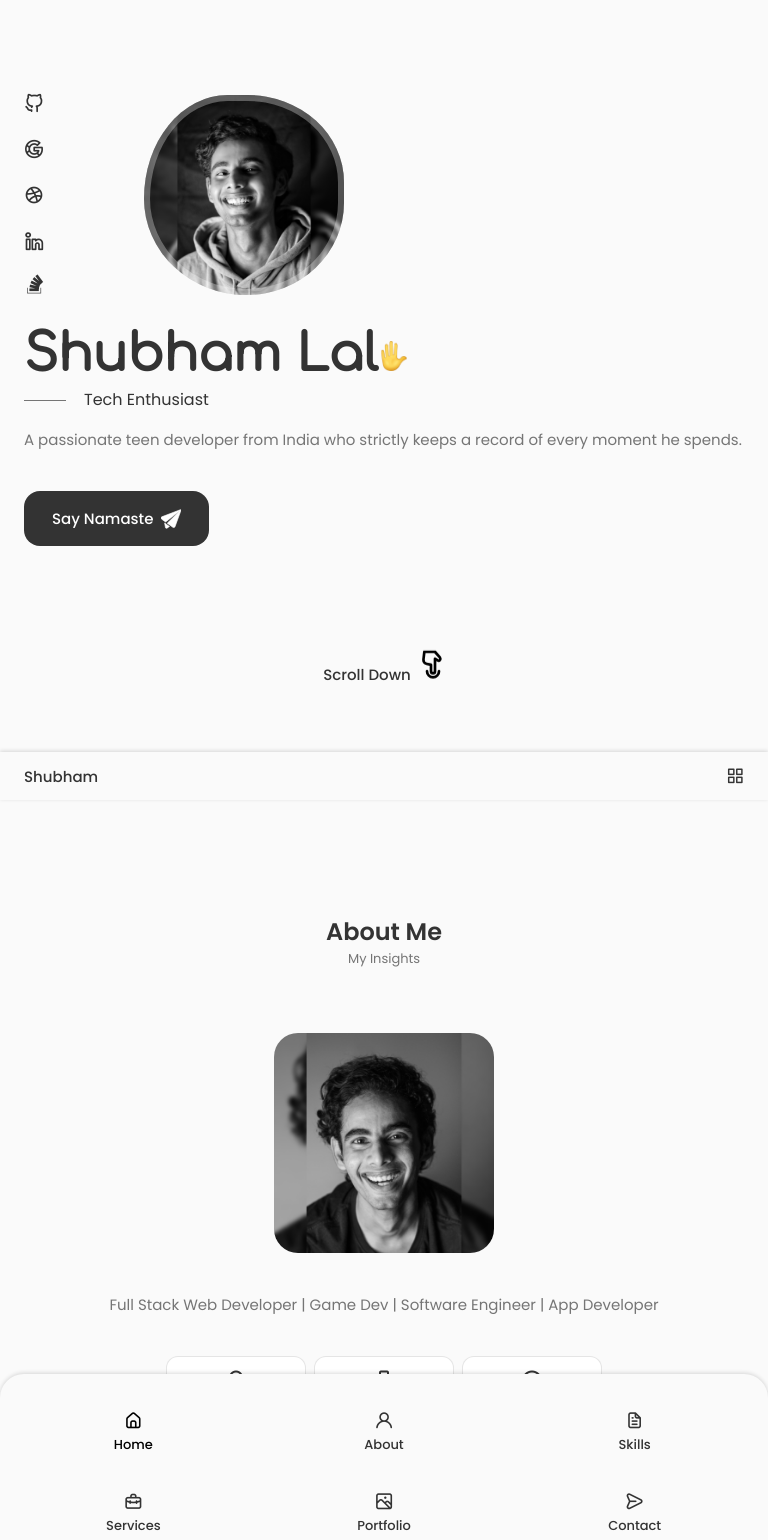
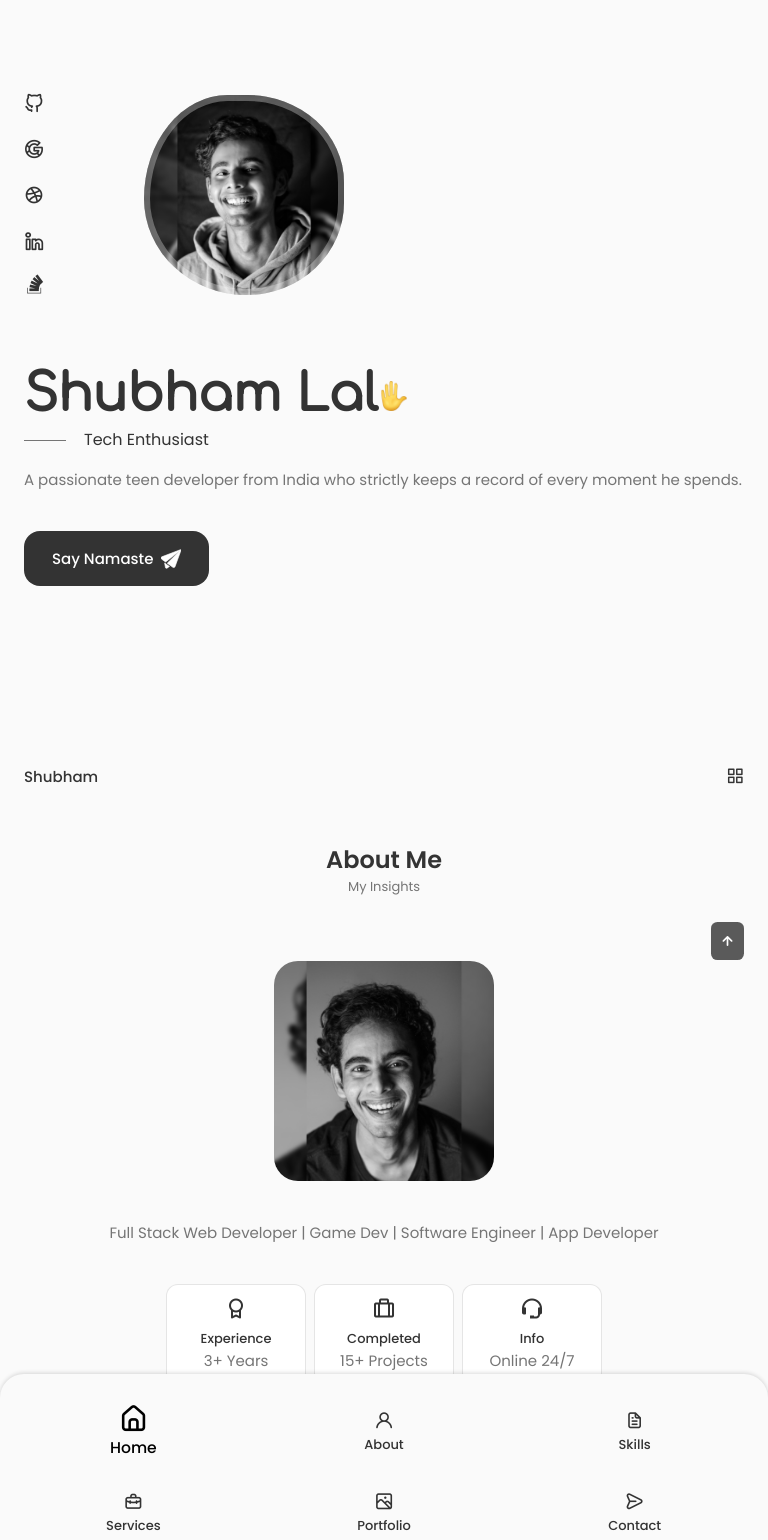
Before and after one commit to CERTIFIED2003/my_insights, a React (Create React App) app: page / in a window 768 px wide. Shown: the top 1540 px of the page. Built offline with nearby package versions, Linux system fonts and the light colour scheme; the HTML template or start-up script is replaced by a standard one.

Commit message:
Footer Component added along with some UI changes

```diff
--- a/src/App.css
+++ b/src/App.css
@@ -98,6 +98,11 @@
 }
 
 /* REUSABLE CSS CLASSES */
+.space--vertical-first {
+  /* padding: 4rem 0 4rem 0; */
+  margin-bottom: 10rem;
+}
+
 .space--vertical {
   padding: 4rem 0 4rem 0;
 }
--- a/src/App.js
+++ b/src/App.js
@@ -6,6 +6,7 @@
 import Header from './components/header/Header';
 import Home from './components/home/Home';
 import Qualification from './components/qualification/Qualification';
+import ScrollUp from './components/scrollup/ScrollUp';
 import Services from './components/services/Services';
 import Skills from './components/skills/Skills';
 import Testimonials from './components/testimonials/Testimonials';
@@ -25,7 +26,7 @@
       <Header />
       <main className="main">
         <Home />
-        <div className="space--vertical" />
+        <div className="space--vertical-first" />
         <About />
         <div className="space--vertical" />
         <Skills />
@@ -35,8 +36,9 @@
         <Testimonials />
         <div className="space--vertical" />
         <Contact />
-        <Footer />
       </main>
+      <Footer />
+      <ScrollUp />
     </>
   );
 }
--- a/src/components/footer/footer.css
+++ b/src/components/footer/footer.css
@@ -62,4 +62,19 @@
     margin-top: 4.5rem;
     color: var(--title-color);
     text-align: center;
+    font-size: var(--smaller-font-size);
 }
+
+@media screen and (max-width: 992px) {
+    .footer__social-link {
+        padding: 0.25rem;
+        border-radius: 0.25rem;
+        font-size: 1rem;
+    }
+}
+
+@media screen and (max-width: 768px) {
+    .footer__container {
+        padding: 2rem 0 1rem;
+    }
+}
--- a/src/components/header/Header.jsx
+++ b/src/components/header/Header.jsx
@@ -5,6 +5,19 @@
 
 export default function Header() {
     const [toggle, setToggle] = useState(false);
+    window.addEventListener("scroll", function () {
+        const header = document.querySelector(".header");
+        if (this.scrollY >= 10) header.classList.add("scroll-header");
+        else header.classList.remove("scroll-header");
+        if (this.scrollY >= 5500) {
+            header?.classList.add("show-header");
+        }
+        else {
+            header?.classList.remove("show-header");
+        }
+    });
+
+    const [activeNav, setActiveNav] = useState("#home");
 
     return (
         <header className="header">
@@ -18,37 +31,37 @@
                 <div className={toggle ? "nav__menu show-menu" : "nav__menu"}>
                     <ul className="nav__list grid">
                         <li className="nav__item">
-                            <a href="#home" className="nav__link active-link">
+                            <a href="#home" onClick={() => setActiveNav("#home")} className={activeNav === "#home" ? "nav__link active-link" : "nav__link"}>
                                 <i className="uil uil-estate nav__icon"></i> Home
                             </a>
                         </li>
 
                         <li className="nav__item">
-                            <a href="#about" className="nav__link">
+                            <a href="#about" onClick={() => setActiveNav("#about")} className={activeNav === "#about" ? "nav__link active-link" : "nav__link"}>
                                 <i className="uil uil-user nav__icon"></i> About
                             </a>
                         </li>
 
                         <li className="nav__item">
-                            <a href="#skills" className="nav__link">
+                            <a href="#skills" onClick={() => setActiveNav("#skills")} className={activeNav === "#skills" ? "nav__link active-link" : "nav__link"}>
                                 <i className="uil uil-file-alt nav__icon"></i> Skills
                             </a>
                         </li>
 
                         <li className="nav__item">
-                            <a href="#services" className="nav__link">
+                            <a href="#services" onClick={() => setActiveNav("#services")} className={activeNav === "#services" ? "nav__link active-link" : "nav__link"}>
                                 <i className="uil uil-briefcase-alt nav__icon"></i> Services
                             </a>
                         </li>
 
                         <li className="nav__item">
-                            <a href="#portfolio" className="nav__link">
+                            <a href="#portfolio" onClick={() => setActiveNav("#portfolio")} className={activeNav === "#portfolio" ? "nav__link active-link" : "nav__link"}>
                                 <i className="uil uil-scenery nav__icon"></i> Portfolio
                             </a>
                         </li>
 
                         <li className="nav__item">
-                            <a href="#contact" className="nav__link">
+                            <a href="#contact" onClick={() => setActiveNav("#contact")} className={activeNav === "#contact" ? "nav__link active-link" : "nav__link"}>
                                 <i className="uil uil-message nav__icon"></i> Contact
                             </a>
                         </li>
--- a/src/components/header/header.css
+++ b/src/components/header/header.css
@@ -6,6 +6,13 @@
     bottom: 0;
     z-index: var(--z-fixed);
     background-color: var(--body-color);
+}
+
+.show-header {
+    display: none;
+}
+
+.scroll-header {
     box-shadow: 0 -1px 4px rgba(0, 0, 0, 0.15);
 }
 
@@ -38,6 +45,10 @@
     transition: 0.3s;
 }
 
+.nav__link i {
+    transition: 0.3s;
+}
+
 .nav__icon,
 .nav__close,
 .nav__toggle {
@@ -50,7 +61,18 @@
     color: var(--title-color-dark);
 }
 
+.active-link i {
+    transform: scale(1.35);
+}
+
 /* BREAKPOINTS */
+
+@media screen and (min-width: 768px) {
+    .active-link {
+        scale: 1.2;
+    }
+}
+
 @media screen and (max-width: 768px) {
     .header {
         top: initial;
--- a/src/components/home/home.css
+++ b/src/components/home/home.css
@@ -127,6 +127,8 @@
     .home__content {
         grid-template-columns: 100px repeat(2, 1fr);
         column-gap: 1.25rem;
+        row-gap: 4rem;
+        /* column-gap: 1.25rem; */
     }
 
     .home__hand {
@@ -183,8 +185,8 @@
     }
 
     .home__scroll {
-        /* display: none; */
-        margin: 0 auto;
+        display: none;
+        /* margin: 0 auto; */
     }
 }
 
--- /dev/null
+++ b/src/components/scrollup/ScrollUp.jsx
@@ -0,0 +1,14 @@
+import "./scrollup.css";
+
+export default function ScrollUp() {
+    window.addEventListener("scroll", function () {
+        const scrollUp = document.querySelector(".scrollup");
+        if (this.scrollY >= 560) scrollUp.classList.add("show-scroll");
+        else scrollUp.classList.remove("show-scroll");
+    });
+  return (// eslint-disable-next-line
+    <a href="#" className="scrollup">
+        <i className="uil uil-arrow-up scrollup__icon"></i>
+    </a>
+  )
+}
--- /dev/null
+++ b/src/components/scrollup/scrollup.css
@@ -0,0 +1,47 @@
+.scrollup {
+    position: fixed;
+    right: 2.5rem;
+    bottom: -20%;
+    background-color: var(--title-color);
+    opacity: 0.8;
+    padding: 0.3rem 0.5rem;
+    border-radius: 0.4rem;
+    z-index: var(--z-tooltip);
+    transition: 0.4s;
+}
+
+.scrollup__icon {
+    font-size: 1.5rem;
+    color: var(--container-color);
+}
+
+.scrollup:hover {
+    background-color: var(--title-color-dark);
+}
+
+.show-scroll {
+    bottom: 5rem;
+}
+
+@media screen and (max-width: 992px) {
+    .scrollup {
+        right: 1.5rem;
+        padding: 0.25rem 0.4rem;
+    }
+
+    .scrollup__icon {
+        font-size: 1.25rem;
+    }
+}
+
+@media screen and (max-width: 768px) {
+    .show-scroll {
+        bottom: 4rem;
+    }
+}
+
+@media screen and (max-width: 350px) {
+    .scrollup {
+        right: 1rem;
+    }
+}
```
